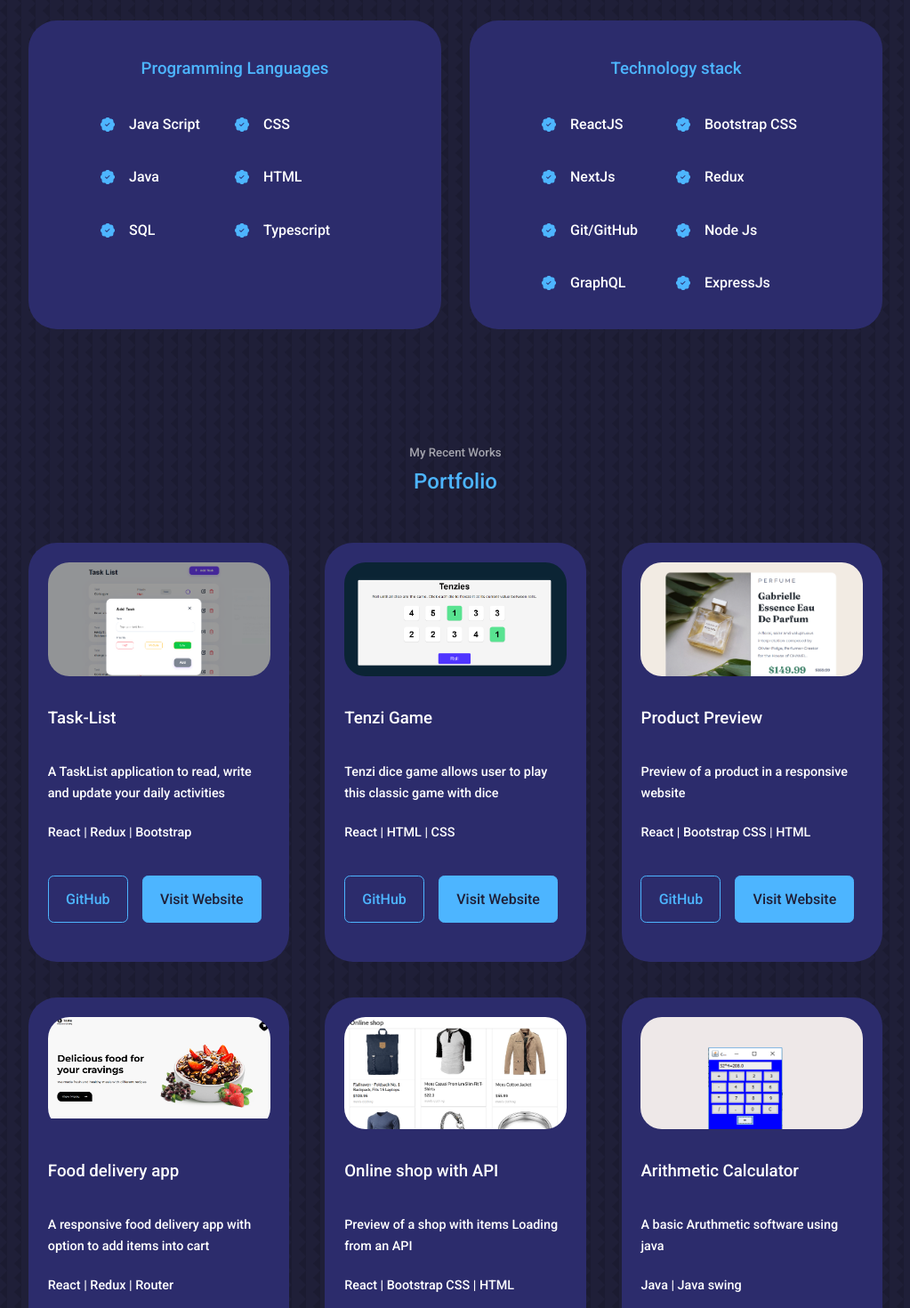
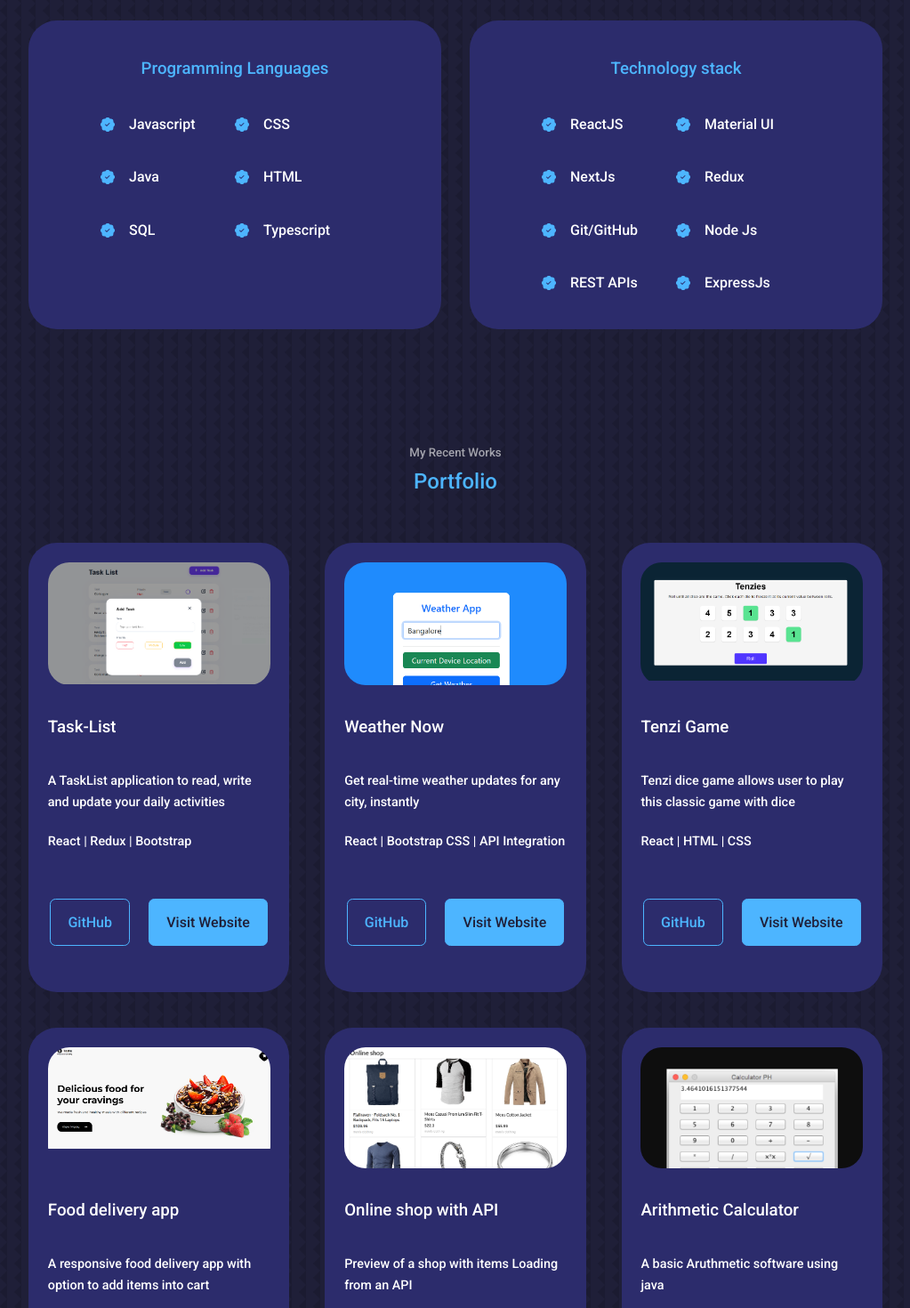
Before and after one commit to adershgr/react-portfolio, a React (Create React App) app: page / in a window 1280 px wide. Shown: the part 1260-2730 px from the top of the page at 89% size, without its empty margins (128-1151 px from the left). Built offline with nearby package versions, Linux system fonts and the light colour scheme.

Commit message:
updated projects ..

```diff
--- a/src/components/experience/Experience.jsx
+++ b/src/components/experience/Experience.jsx
@@ -13,7 +13,7 @@ const Experience = () => {
           <div className="experience__content">
           <article className="experience__details">
               <BsFillPatchCheckFill className="experience__details-icon" />
-              <h4>Java Script</h4>
+              <h4>Javascript</h4>
             </article>
             <article className="experience__details">
               <BsFillPatchCheckFill className="experience__details-icon" />
@@ -49,7 +49,7 @@ const Experience = () => {
             </article>
             <article className="experience__details">
               <BsFillPatchCheckFill className="experience__details-icon" />
-              <h4>Bootstrap CSS</h4>
+              <h4>Material UI</h4>
             </article>
             <article className="experience__details">
               <BsFillPatchCheckFill className="experience__details-icon" />
@@ -69,7 +69,7 @@ const Experience = () => {
             </article>
             <article className="experience__details">
               <BsFillPatchCheckFill className="experience__details-icon" />
-              <h4>GraphQL</h4>
+              <h4>REST APIs</h4>
             </article>
             <article className="experience__details">
               <BsFillPatchCheckFill className="experience__details-icon" />
--- a/src/components/portfolio/Portfolio.jsx
+++ b/src/components/portfolio/Portfolio.jsx
@@ -1,8 +1,8 @@
 import React from 'react';
 import IMG1 from '../../assets/tenzi.png';
-import IMG2 from '../../assets/product-preview.png';
+import IMG2 from '../../assets/weather.png';
 import IMG6 from '../../assets/foodapp.png'
-import IMG3 from '../../assets/calculator.png';
+import IMG3 from '../../assets/calc.png';
 import IMG4 from '../../assets/apiShop.png';
 import IMG5 from '../../assets/tasklist.png'
 
@@ -22,6 +22,16 @@ const Portfolio = () => {
     },
     {
       id: 1,
+      title: 'Weather Now',
+      img: IMG2,
+      description:
+        'Get real-time weather updates for any city, instantly',
+      technologies: 'React | Bootstrap CSS | API Integration',
+      link: 'https://weatherapp-15.netlify.app/',
+      github: 'https://github.com/adershgr/weatherApp',
+    },
+    {
+      id: 1,
       title: 'Tenzi Game',
       img: IMG1,
       description:
@@ -29,16 +39,6 @@ const Portfolio = () => {
       technologies: 'React | HTML | CSS',
       link: 'https://adershgr-tenzi-game.netlify.app/',
       github: 'https://github.com/adershgr/tenzi-game',
-    },
-    {
-      id: 1,
-      title: 'Product Preview',
-      img: IMG2,
-      description:
-        'Preview of a product in a responsive website',
-      technologies: 'React | Bootstrap CSS | HTML',
-      link: 'https://adersh-product-preview.netlify.app/',
-      github: 'https://github.com/adershgr/product-preview',
     },
     {
       id: 1,
--- a/src/components/portfolio/portfolio.css
+++ b/src/components/portfolio/portfolio.css
@@ -36,6 +36,7 @@
 .portfolio__item-cta {
     display: flex;
     gap: 1rem;
+    justify-content: space-around;
     /* margin-bottom: 2rem;  */
 }
 
```
Also changed, not shown: src/assets/calc.png (added), src/assets/weather.png (added).
